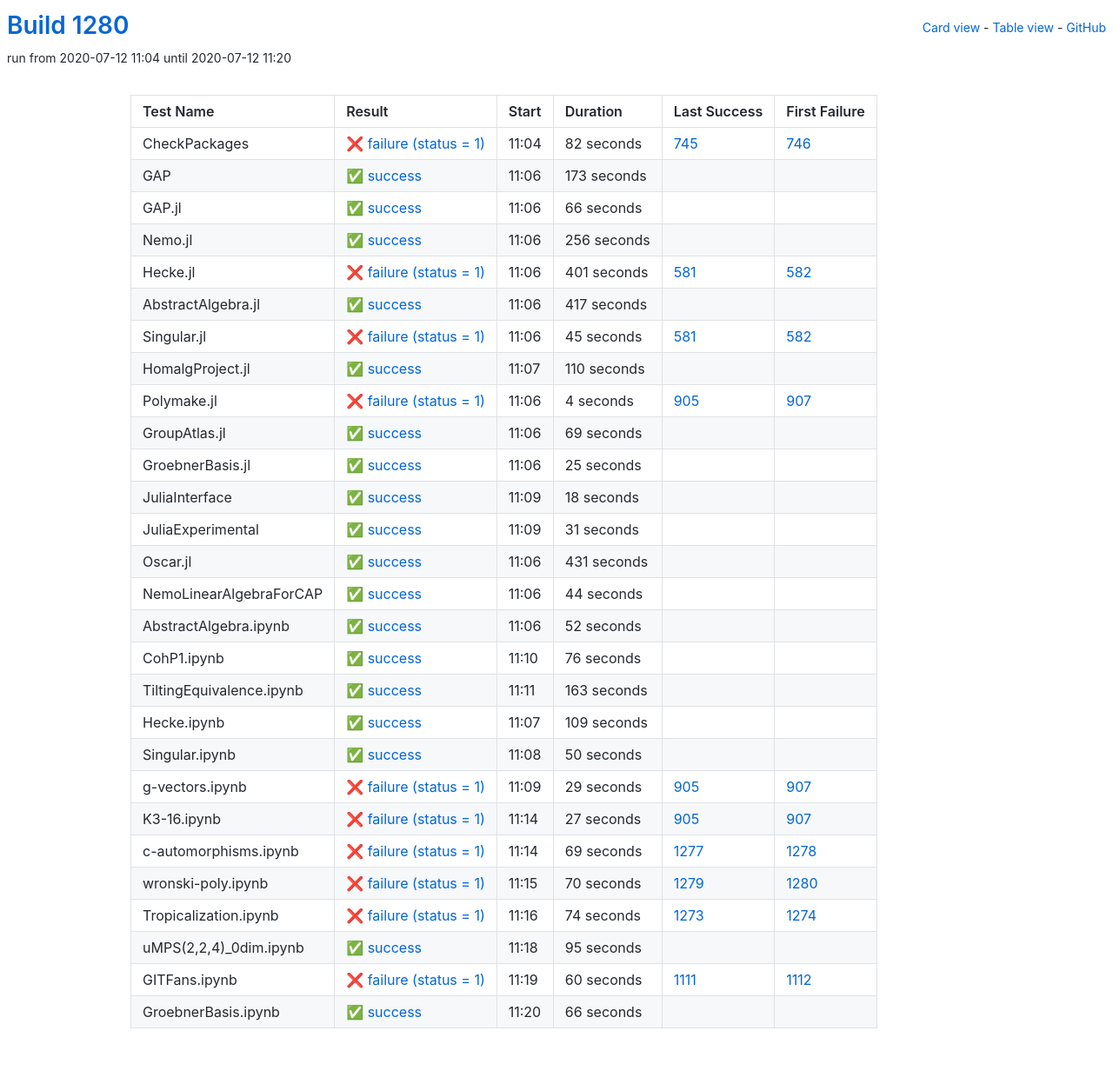
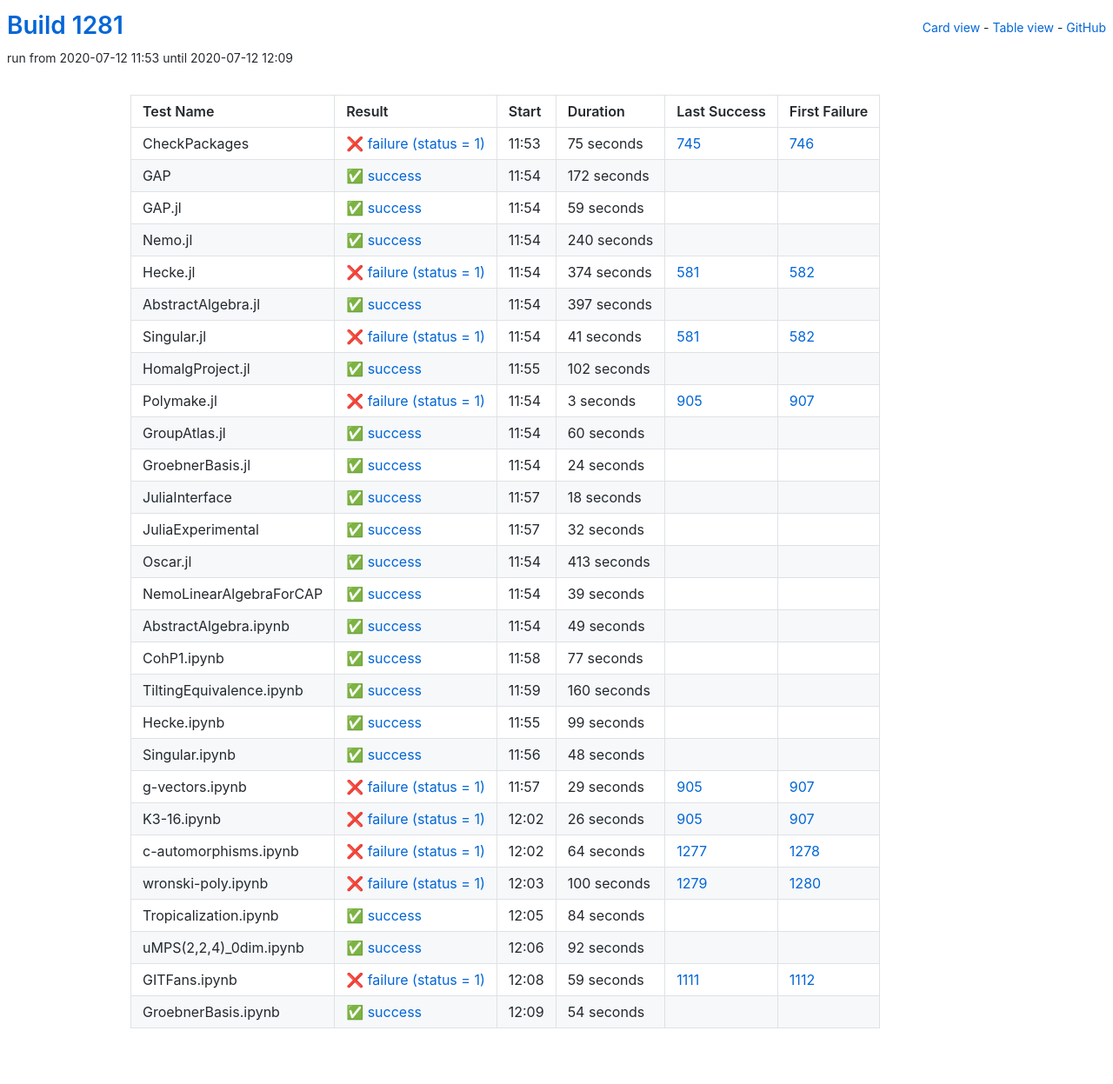
Before and after one commit to oscar-system/oscar-ci-status-1.4, a Jekyll site: the page built from table.html, in a window 1280 px wide. Shown: the whole page at 87% size. Built offline with Jekyll 4.4.1, drawn with Linux system fonts in a browser that asks for light colours.

Commit message:
Build #1281

```diff
--- a/_data/ci.yml
+++ b/_data/ci.yml
@@ -1,6 +1,6 @@
 ---
-build: 1280
-build_url: https://oscarci.mathematik.uni-kl.de/job/oscar-julia-1.4/1280/
+build: 1281
+build_url: https://oscarci.mathematik.uni-kl.de/job/oscar-julia-1.4/1281/
 job: oscar-julia-1.4
 organization: oscar-system
 repo: oscar-ci-status-1.4
@@ -8,140 +8,140 @@ repourl: https://github.com/oscar-system/oscar-ci-status-1.4
 tests:
 - name: CheckPackages
   id: checkpackages
-  log: https://oscarci.mathematik.uni-kl.de/job/oscar-julia-1.4/1280/artifact/logs/build-1280/CheckPackages.log
-  start: 2020-07-12 11:04
+  log: https://oscarci.mathematik.uni-kl.de/job/oscar-julia-1.4/1281/artifact/logs/build-1281/CheckPackages.log
+  start: 2020-07-12 11:53
   success: false
   exitcode: 1
   status: failure
-  duration: 82
+  duration: 75
   last_success: 745
   last_success_url: https://oscarci.mathematik.uni-kl.de/job/oscar-julia-1.4/745/
   first_failure: 746
   first_failure_url: https://oscarci.mathematik.uni-kl.de/job/oscar-julia-1.4/746/
 - name: GAP
   id: gap
-  log: https://oscarci.mathematik.uni-kl.de/job/oscar-julia-1.4/1280/artifact/logs/build-1280/GAP.log
-  start: 2020-07-12 11:06
+  log: https://oscarci.mathematik.uni-kl.de/job/oscar-julia-1.4/1281/artifact/logs/build-1281/GAP.log
+  start: 2020-07-12 11:54
   success: true
   exitcode: 0
   status: success
-  duration: 173
+  duration: 172
   last_success: false
   last_success_url:
   first_failure: false
   first_failure_url:
 - name: GAP.jl
   id: gap-jl
-  log: https://oscarci.mathematik.uni-kl.de/job/oscar-julia-1.4/1280/artifact/logs/build-1280/GAP.jl.log
-  start: 2020-07-12 11:06
+  log: https://oscarci.mathematik.uni-kl.de/job/oscar-julia-1.4/1281/artifact/logs/build-1281/GAP.jl.log
+  start: 2020-07-12 11:54
   success: true
   exitcode: 0
   status: success
-  duration: 66
+  duration: 59
   last_success: false
   last_success_url:
   first_failure: false
   first_failure_url:
 - name: Nemo.jl
   id: nemo-jl
-  log: https://oscarci.mathematik.uni-kl.de/job/oscar-julia-1.4/1280/artifact/logs/build-1280/Nemo.jl.log
-  start: 2020-07-12 11:06
+  log: https://oscarci.mathematik.uni-kl.de/job/oscar-julia-1.4/1281/artifact/logs/build-1281/Nemo.jl.log
+  start: 2020-07-12 11:54
   success: true
   exitcode: 0
   status: success
-  duration: 256
+  duration: 240
   last_success: false
   last_success_url:
   first_failure: false
   first_failure_url:
 - name: Hecke.jl
   id: hecke-jl
-  log: https://oscarci.mathematik.uni-kl.de/job/oscar-julia-1.4/1280/artifact/logs/build-1280/Hecke.jl.log
-  start: 2020-07-12 11:06
+  log: https://oscarci.mathematik.uni-kl.de/job/oscar-julia-1.4/1281/artifact/logs/build-1281/Hecke.jl.log
+  start: 2020-07-12 11:54
   success: false
   exitcode: 1
   status: failure
-  duration: 401
+  duration: 374
   last_success: 581
   last_success_url: https://oscarci.mathematik.uni-kl.de/job/oscar-julia-1.4/581/
   first_failure: 582
   first_failure_url: https://oscarci.mathematik.uni-kl.de/job/oscar-julia-1.4/582/
 - name: AbstractAlgebra.jl
   id: abstractalgebra-jl
-  log: https://oscarci.mathematik.uni-kl.de/job/oscar-julia-1.4/1280/artifact/logs/build-1280/AbstractAlgebra.jl.log
-  start: 2020-07-12 11:06
+  log: https://oscarci.mathematik.uni-kl.de/job/oscar-julia-1.4/1281/artifact/logs/build-1281/AbstractAlgebra.jl.log
+  start: 2020-07-12 11:54
   success: true
   exitcode: 0
   status: success
-  duration: 417
+  duration: 397
   last_success: false
   last_success_url:
   first_failure: false
   first_failure_url:
 - name: Singular.jl
   id: singular-jl
-  log: https://oscarci.mathematik.uni-kl.de/job/oscar-julia-1.4/1280/artifact/logs/build-1280/Singular.jl.log
-  start: 2020-07-12 11:06
+  log: https://oscarci.mathematik.uni-kl.de/job/oscar-julia-1.4/1281/artifact/logs/build-1281/Singular.jl.log
+  start: 2020-07-12 11:54
   success: false
   exitcode: 1
   status: failure
-  duration: 45
+  duration: 41
   last_success: 581
   last_success_url: https://oscarci.mathematik.uni-kl.de/job/oscar-julia-1.4/581/
   first_failure: 582
   first_failure_url: https://oscarci.mathematik.uni-kl.de/job/oscar-julia-1.4/582/
 - name: HomalgProject.jl
   id: homalgproject-jl
-  log: https://oscarci.mathematik.uni-kl.de/job/oscar-julia-1.4/1280/artifact/logs/build-1280/HomalgProject.jl.log
-  start: 2020-07-12 11:07
+  log: https://oscarci.mathematik.uni-kl.de/job/oscar-julia-1.4/1281/artifact/logs/build-1281/HomalgProject.jl.log
+  start: 2020-07-12 11:55
   success: true
   exitcode: 0
   status: success
-  duration: 110
+  duration: 102
   last_success: false
   last_success_url:
   first_failure: false
   first_failure_url:
 - name: Polymake.jl
   id: polymake-jl
-  log: https://oscarci.mathematik.uni-kl.de/job/oscar-julia-1.4/1280/artifact/logs/build-1280/Polymake.jl.log
-  start: 2020-07-12 11:06
+  log: https://oscarci.mathematik.uni-kl.de/job/oscar-julia-1.4/1281/artifact/logs/build-1281/Polymake.jl.log
+  start: 2020-07-12 11:54
   success: false
   exitcode: 1
   status: failure
-  duration: 4
+  duration: 3
   last_success: 905
   last_success_url: https://oscarci.mathematik.uni-kl.de/job/oscar-julia-1.4/905/
   first_failure: 907
   first_failure_url: https://oscarci.mathematik.uni-kl.de/job/oscar-julia-1.4/907/
 - name: GroupAtlas.jl
   id: groupatlas-jl
-  log: https://oscarci.mathematik.uni-kl.de/job/oscar-julia-1.4/1280/artifact/logs/build-1280/GroupAtlas.jl.log
-  start: 2020-07-12 11:06
+  log: https://oscarci.mathematik.uni-kl.de/job/oscar-julia-1.4/1281/artifact/logs/build-1281/GroupAtlas.jl.log
+  start: 2020-07-12 11:54
   success: true
   exitcode: 0
   status: success
-  duration: 69
+  duration: 60
   last_success: false
   last_success_url:
   first_failure: false
   first_failure_url:
 - name: GroebnerBasis.jl
   id: groebnerbasis-jl
-  log: https://oscarci.mathematik.uni-kl.de/job/oscar-julia-1.4/1280/artifact/logs/build-1280/GroebnerBasis.jl.log
-  start: 2020-07-12 11:06
+  log: https://oscarci.mathematik.uni-kl.de/job/oscar-julia-1.4/1281/artifact/logs/build-1281/GroebnerBasis.jl.log
+  start: 2020-07-12 11:54
   success: true
   exitcode: 0
   status: success
-  duration: 25
+  duration: 24
   last_success: false
   last_success_url:
   first_failure: false
   first_failure_url:
 - name: JuliaInterface
   id: juliainterface
-  log: https://oscarci.mathematik.uni-kl.de/job/oscar-julia-1.4/1280/artifact/logs/build-1280/JuliaInterface.log
-  start: 2020-07-12 11:09
+  log: https://oscarci.mathematik.uni-kl.de/job/oscar-julia-1.4/1281/artifact/logs/build-1281/JuliaInterface.log
+  start: 2020-07-12 11:57
   success: true
   exitcode: 0
   status: success
@@ -152,104 +152,104 @@ tests:
   first_failure_url:
 - name: JuliaExperimental
   id: juliaexperimental
-  log: https://oscarci.mathematik.uni-kl.de/job/oscar-julia-1.4/1280/artifact/logs/build-1280/JuliaExperimental.log
-  start: 2020-07-12 11:09
+  log: https://oscarci.mathematik.uni-kl.de/job/oscar-julia-1.4/1281/artifact/logs/build-1281/JuliaExperimental.log
+  start: 2020-07-12 11:57
   success: true
   exitcode: 0
   status: success
-  duration: 31
+  duration: 32
   last_success: false
   last_success_url:
   first_failure: false
   first_failure_url:
 - name: Oscar.jl
   id: oscar-jl
-  log: https://oscarci.mathematik.uni-kl.de/job/oscar-julia-1.4/1280/artifact/logs/build-1280/Oscar.jl.log
-  start: 2020-07-12 11:06
+  log: https://oscarci.mathematik.uni-kl.de/job/oscar-julia-1.4/1281/artifact/logs/build-1281/Oscar.jl.log
+  start: 2020-07-12 11:54
   success: true
   exitcode: 0
   status: success
-  duration: 431
+  duration: 413
   last_success: false
   last_success_url:
   first_failure: false
   first_failure_url:
 - name: NemoLinearAlgebraForCAP
   id: nemolinearalgebraforcap
-  log: https://oscarci.mathematik.uni-kl.de/job/oscar-julia-1.4/1280/artifact/logs/build-1280/NemoLinearAlgebraForCAP.log
-  start: 2020-07-12 11:06
+  log: https://oscarci.mathematik.uni-kl.de/job/oscar-julia-1.4/1281/artifact/logs/build-1281/NemoLinearAlgebraForCAP.log
+  start: 2020-07-12 11:54
   success: true
   exitcode: 0
   status: success
-  duration: 44
+  duration: 39
   last_success: false
   last_success_url:
   first_failure: false
   first_failure_url:
 - name: AbstractAlgebra.ipynb
   id: abstractalgebra-ipynb
-  log: https://oscarci.mathematik.uni-kl.de/job/oscar-julia-1.4/1280/artifact/logs/build-1280/AbstractAlgebra.ipynb.log
-  start: 2020-07-12 11:06
+  log: https://oscarci.mathematik.uni-kl.de/job/oscar-julia-1.4/1281/artifact/logs/build-1281/AbstractAlgebra.ipynb.log
+  start: 2020-07-12 11:54
   success: true
   exitcode: 0
   status: success
-  duration: 52
+  duration: 49
   last_success: false
   last_success_url:
   first_failure: false
   first_failure_url:
 - name: CohP1.ipynb
   id: cohp1-ipynb
-  log: https://oscarci.mathematik.uni-kl.de/job/oscar-julia-1.4/1280/artifact/logs/build-1280/CohP1.ipynb.log
-  start: 2020-07-12 11:10
+  log: https://oscarci.mathematik.uni-kl.de/job/oscar-julia-1.4/1281/artifact/logs/build-1281/CohP1.ipynb.log
+  start: 2020-07-12 11:58
   success: true
   exitcode: 0
   status: success
-  duration: 76
+  duration: 77
   last_success: false
   last_success_url:
   first_failure: false
   first_failure_url:
 - name: TiltingEquivalence.ipynb
   id: tiltingequivalence-ipynb
-  log: https://oscarci.mathematik.uni-kl.de/job/oscar-julia-1.4/1280/artifact/logs/build-1280/TiltingEquivalence.ipynb.log
-  start: 2020-07-12 11:11
+  log: https://oscarci.mathematik.uni-kl.de/job/oscar-julia-1.4/1281/artifact/logs/build-1281/TiltingEquivalence.ipynb.log
+  start: 2020-07-12 11:59
   success: true
   exitcode: 0
   status: success
-  duration: 163
+  duration: 160
   last_success: false
   last_success_url:
   first_failure: false
   first_failure_url:
 - name: Hecke.ipynb
   id: hecke-ipynb
-  log: https://oscarci.mathematik.uni-kl.de/job/oscar-julia-1.4/1280/artifact/logs/build-1280/Hecke.ipynb.log
-  start: 2020-07-12 11:07
+  log: https://oscarci.mathematik.uni-kl.de/job/oscar-julia-1.4/1281/artifact/logs/build-1281/Hecke.ipynb.log
+  start: 2020-07-12 11:55
   success: true
   exitcode: 0
   status: success
-  duration: 109
+  duration: 99
   last_success: false
   last_success_url:
   first_failure: false
   first_failure_url:
 - name: Singular.ipynb
   id: singular-ipynb
-  log: https://oscarci.mathematik.uni-kl.de/job/oscar-julia-1.4/1280/artifact/logs/build-1280/Singular.ipynb.log
-  start: 2020-07-12 11:08
+  log: https://oscarci.mathematik.uni-kl.de/job/oscar-julia-1.4/1281/artifact/logs/build-1281/Singular.ipynb.log
+  start: 2020-07-12 11:56
   success: true
   exitcode: 0
   status: success
-  duration: 50
+  duration: 48
   last_success: false
   last_success_url:
   first_failure: false
   first_failure_url:
 - name: g-vectors.ipynb
   id: g-vectors-ipynb
-  log: https://oscarci.mathematik.uni-kl.de/job/oscar-julia-1.4/1280/artifact/logs/build-1280/g-vectors.ipynb.log
-  start: 2020-07-12 11:09
+  log: https://oscarci.mathematik.uni-kl.de/job/oscar-julia-1.4/1281/artifact/logs/build-1281/g-vectors.ipynb.log
+  start: 2020-07-12 11:57
   success: false
   exitcode: 1
   status: failure
@@ -260,84 +260,84 @@ tests:
   first_failure_url: https://oscarci.mathematik.uni-kl.de/job/oscar-julia-1.4/907/
 - name: K3-16.ipynb
   id: k3-16-ipynb
-  log: https://oscarci.mathematik.uni-kl.de/job/oscar-julia-1.4/1280/artifact/logs/build-1280/K3-16.ipynb.log
-  start: 2020-07-12 11:14
+  log: https://oscarci.mathematik.uni-kl.de/job/oscar-julia-1.4/1281/artifact/logs/build-1281/K3-16.ipynb.log
+  start: 2020-07-12 12:02
   success: false
   exitcode: 1
   status: failure
-  duration: 27
+  duration: 26
   last_success: 905
   last_success_url: https://oscarci.mathematik.uni-kl.de/job/oscar-julia-1.4/905/
   first_failure: 907
   first_failure_url: https://oscarci.mathematik.uni-kl.de/job/oscar-julia-1.4/907/
 - name: c-automorphisms.ipynb
   id: c-automorphisms-ipynb
-  log: https://oscarci.mathematik.uni-kl.de/job/oscar-julia-1.4/1280/artifact/logs/build-1280/c-automorphisms.ipynb.log
-  start: 2020-07-12 11:14
+  log: https://oscarci.mathematik.uni-kl.de/job/oscar-julia-1.4/1281/artifact/logs/build-1281/c-automorphisms.ipynb.log
+  start: 2020-07-12 12:02
   success: false
   exitcode: 1
   status: failure
-  duration: 69
+  duration: 64
   last_success: 1277
   last_success_url: https://oscarci.mathematik.uni-kl.de/job/oscar-julia-1.4/1277/
   first_failure: 1278
   first_failure_url: https://oscarci.mathematik.uni-kl.de/job/oscar-julia-1.4/1278/
 - name: wronski-poly.ipynb
   id: wronski-poly-ipynb
-  log: https://oscarci.mathematik.uni-kl.de/job/oscar-julia-1.4/1280/artifact/logs/build-1280/wronski-poly.ipynb.log
-  start: 2020-07-12 11:15
+  log: https://oscarci.mathematik.uni-kl.de/job/oscar-julia-1.4/1281/artifact/logs/build-1281/wronski-poly.ipynb.log
+  start: 2020-07-12 12:03
   success: false
   exitcode: 1
   status: failure
-  duration: 70
+  duration: 100
   last_success: 1279
   last_success_url: https://oscarci.mathematik.uni-kl.de/job/oscar-julia-1.4/1279/
   first_failure: 1280
   first_failure_url: https://oscarci.mathematik.uni-kl.de/job/oscar-julia-1.4/1280/
 - name: Tropicalization.ipynb
   id: tropicalization-ipynb
-  log: https://oscarci.mathematik.uni-kl.de/job/oscar-julia-1.4/1280/artifact/logs/build-1280/Tropicalization.ipynb.log
-  start: 2020-07-12 11:16
-  success: false
-  exitcode: 1
-  status: failure
-  duration: 74
-  last_success: 1273
-  last_success_url: https://oscarci.mathematik.uni-kl.de/job/oscar-julia-1.4/1273/
-  first_failure: 1274
-  first_failure_url: https://oscarci.mathematik.uni-kl.de/job/oscar-julia-1.4/1274/
-- name: uMPS(2,2,4)_0dim.ipynb
-  id: umps-2-2-4-0dim-ipynb
-  log: https://oscarci.mathematik.uni-kl.de/job/oscar-julia-1.4/1280/artifact/logs/build-1280/uMPS-2-2-4-_0dim.ipynb.log
-  start: 2020-07-12 11:18
+  log: https://oscarci.mathematik.uni-kl.de/job/oscar-julia-1.4/1281/artifact/logs/build-1281/Tropicalization.ipynb.log
+  start: 2020-07-12 12:05
   success: true
   exitcode: 0
   status: success
-  duration: 95
+  duration: 84
+  last_success: false
+  last_success_url:
+  first_failure: false
+  first_failure_url:
+- name: uMPS(2,2,4)_0dim.ipynb
+  id: umps-2-2-4-0dim-ipynb
+  log: https://oscarci.mathematik.uni-kl.de/job/oscar-julia-1.4/1281/artifact/logs/build-1281/uMPS-2-2-4-_0dim.ipynb.log
+  start: 2020-07-12 12:06
+  success: true
+  exitcode: 0
+  status: success
+  duration: 92
   last_success: false
   last_success_url:
   first_failure: false
   first_failure_url:
 - name: GITFans.ipynb
   id: gitfans-ipynb
-  log: https://oscarci.mathematik.uni-kl.de/job/oscar-julia-1.4/1280/artifact/logs/build-1280/GITFans.ipynb.log
-  start: 2020-07-12 11:19
+  log: https://oscarci.mathematik.uni-kl.de/job/oscar-julia-1.4/1281/artifact/logs/build-1281/GITFans.ipynb.log
+  start: 2020-07-12 12:08
   success: false
   exitcode: 1
   status: failure
-  duration: 60
+  duration: 59
   last_success: 1111
   last_success_url: https://oscarci.mathematik.uni-kl.de/job/oscar-julia-1.4/1111/
   first_failure: 1112
   first_failure_url: https://oscarci.mathematik.uni-kl.de/job/oscar-julia-1.4/1112/
 - name: GroebnerBasis.ipynb
   id: groebnerbasis-ipynb
-  log: https://oscarci.mathematik.uni-kl.de/job/oscar-julia-1.4/1280/artifact/logs/build-1280/GroebnerBasis.ipynb.log
-  start: 2020-07-12 11:20
+  log: https://oscarci.mathematik.uni-kl.de/job/oscar-julia-1.4/1281/artifact/logs/build-1281/GroebnerBasis.ipynb.log
+  start: 2020-07-12 12:09
   success: true
   exitcode: 0
   status: success
-  duration: 66
+  duration: 54
   last_success: false
   last_success_url:
   first_failure: false
```
Also changed, not shown: README.md.
